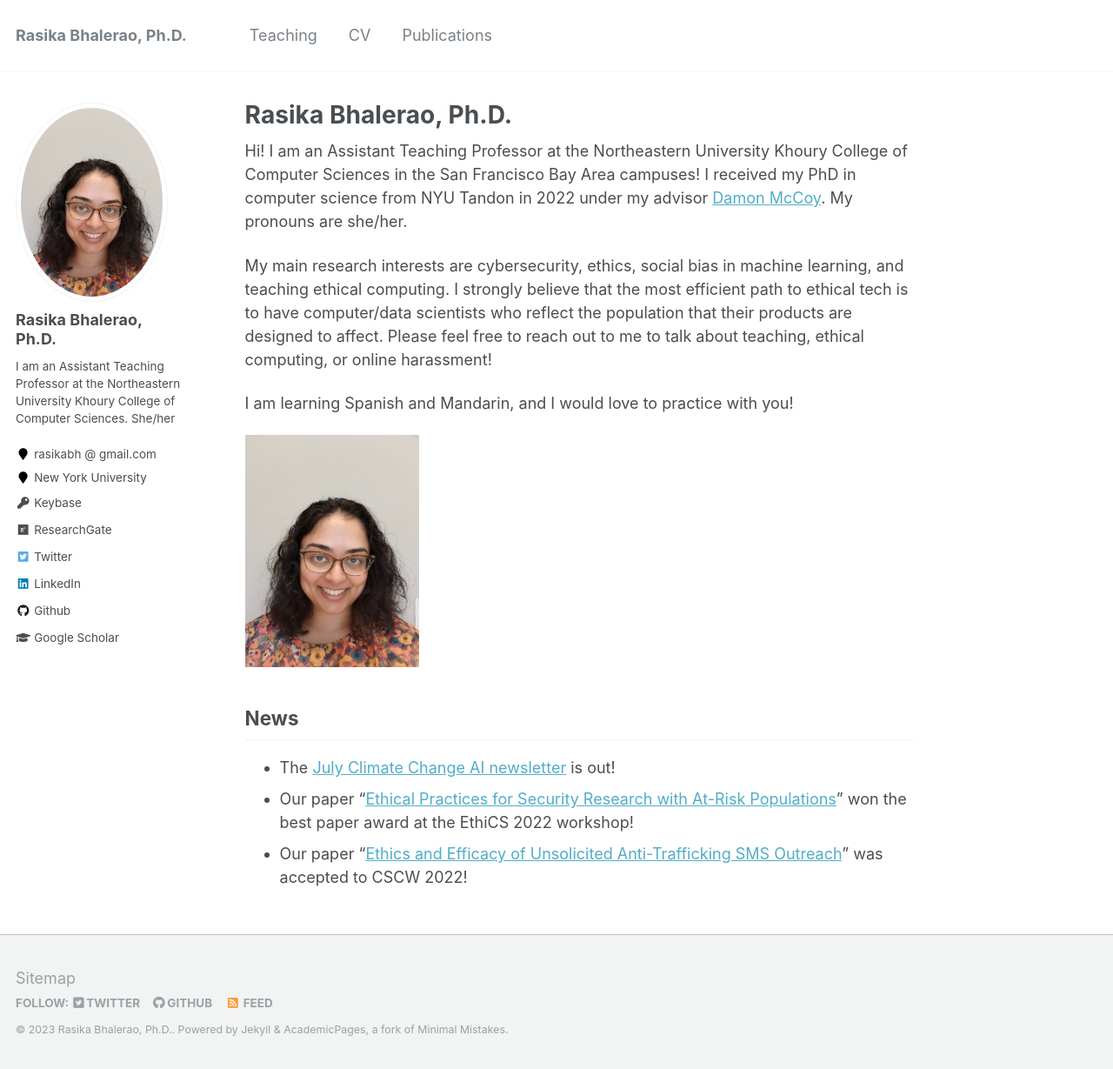
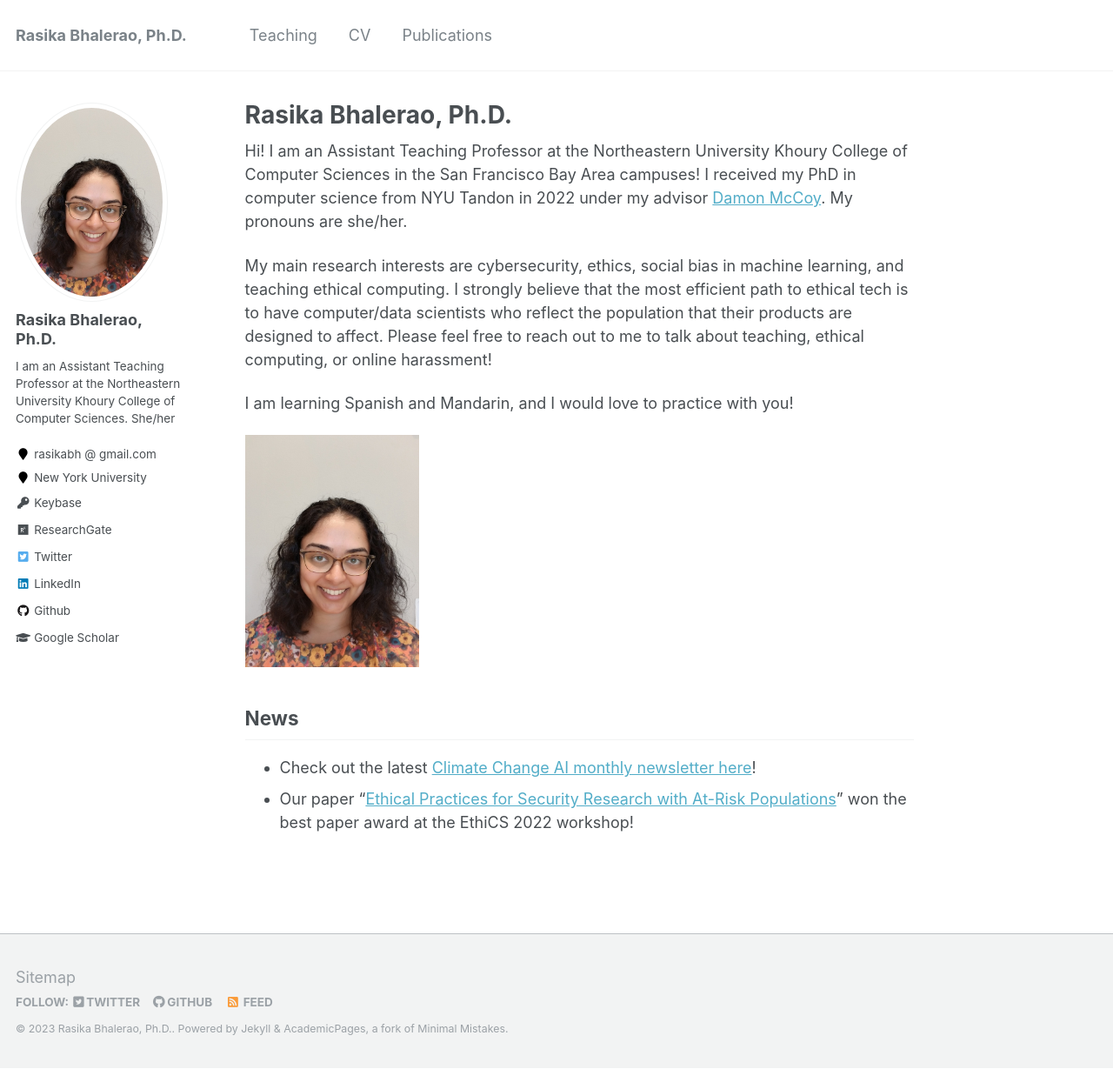
Before and after one commit to rasikabh/rasikabh.github.io, a Jekyll site: the page built from _pages/about.md, in a window 1280 px wide and 1229 px high. Shown: the whole window at 87% size. Built offline with Jekyll 4.4.1, drawn with Linux system fonts in a browser that asks for light colours.

Commit message:
Update about.md

```diff
--- a/_pages/about.md
+++ b/_pages/about.md
@@ -22,6 +22,5 @@ I am learning Spanish and Mandarin, and I would love to practice with you!
 
 ## News
 
-- The [July Climate Change AI newsletter](http://eepurl.com/h6MdI5) is out!
+- Check out the latest [Climate Change AI monthly newsletter here](https://www.climatechange.ai/newsletter)!
 - Our paper "[Ethical Practices for Security Research with At-Risk Populations](https://elissaredmiles.com/research/ethics_2022.pdf)" won the best paper award at the EthiCS 2022 workshop!
-- Our paper "[Ethics and Efficacy of Unsolicited Anti-Trafficking SMS Outreach](https://arxiv.org/abs/2202.09527)" was accepted to CSCW 2022!
```
